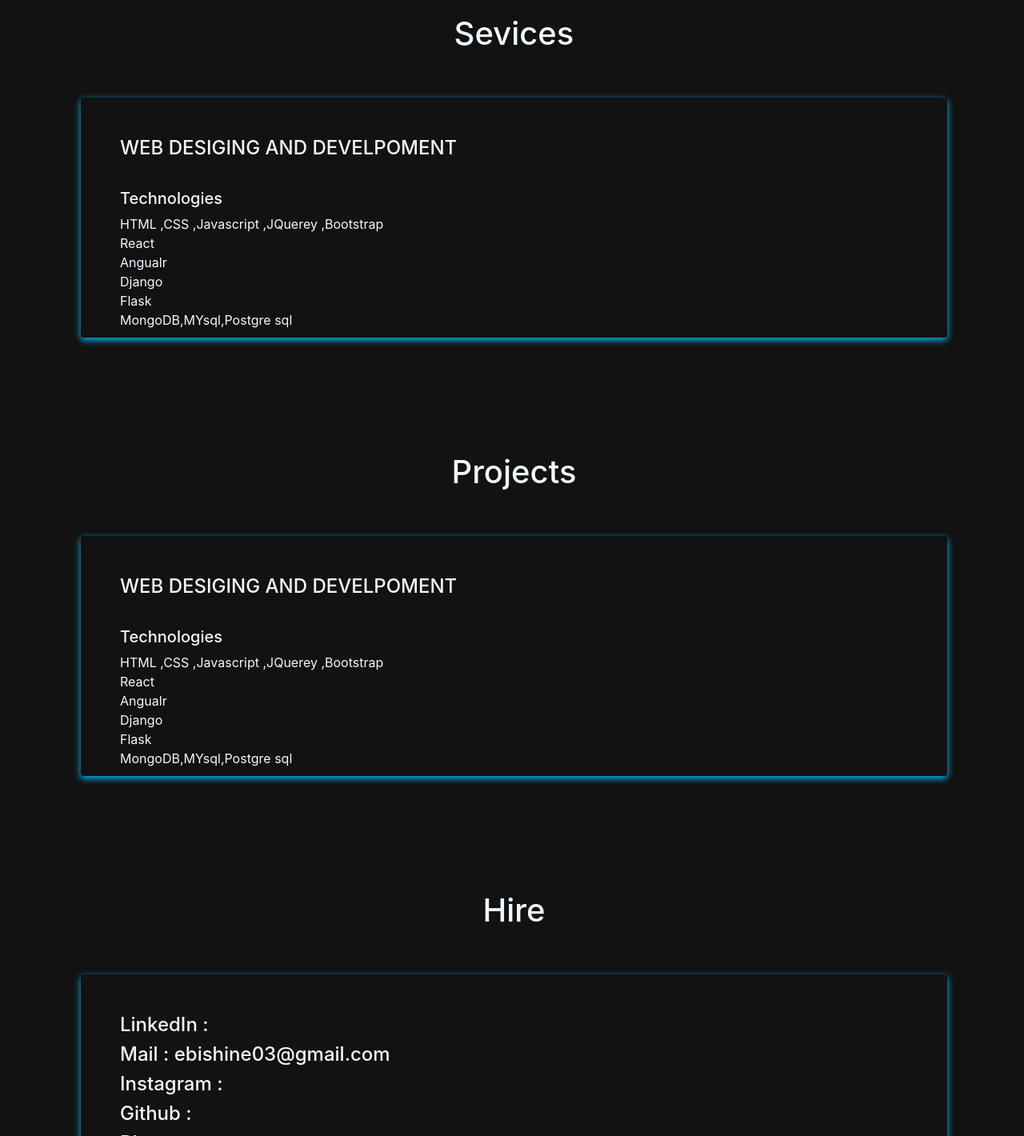
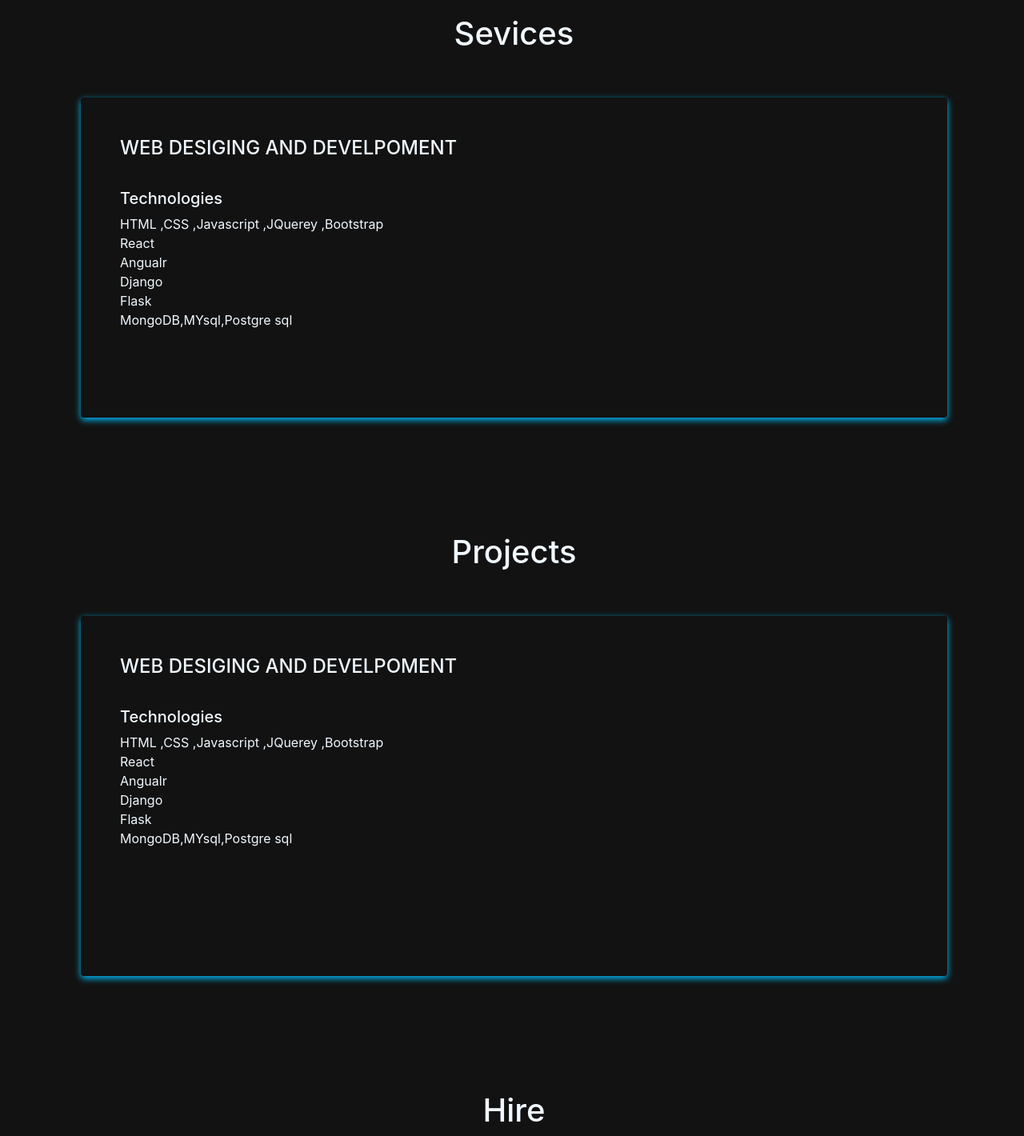
Before and after one commit to Ebishine03/portfolio, a plain HTML site: page index.html in a window 1280 px wide. Shown: the part 2120-3540 px from the top of the page at 80% size. Drawn offline with nearby package versions, Linux system fonts and the light colour scheme; a web font is replaced by a local one.

Commit message:
Project and service section modified

```diff
--- a/index.html
+++ b/index.html
@@ -235,7 +235,7 @@
 
             <div class="col-md-12 p-5">
 
-                <div class="card" style="width: auto ; ">
+                <div class="card" style="width: auto ;height: 400px; ">
 
                     <div class="card-body p-5">
                         <h4 class="card-title">WEB DESIGING AND DEVELPOMENT</h4>
@@ -264,7 +264,7 @@
 
             <div class="col-md-12 p-5">
 
-                <div class="card" style="width: auto ; ">
+                <div class="card" style="width: auto ;height: 450px; ">
 
                     <div class="card-body p-5">
                         <h4 class="card-title">WEB DESIGING AND DEVELPOMENT</h4>
```
